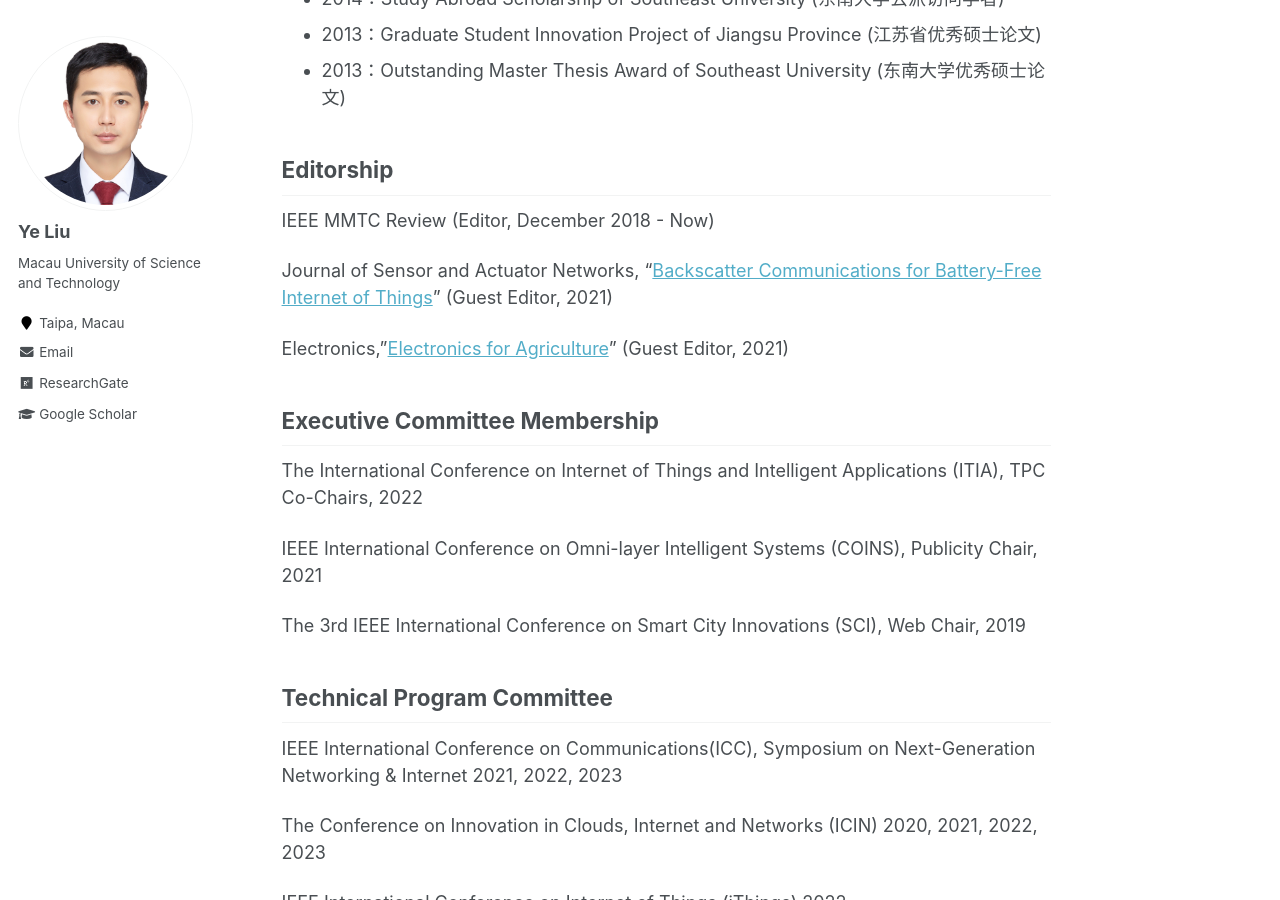
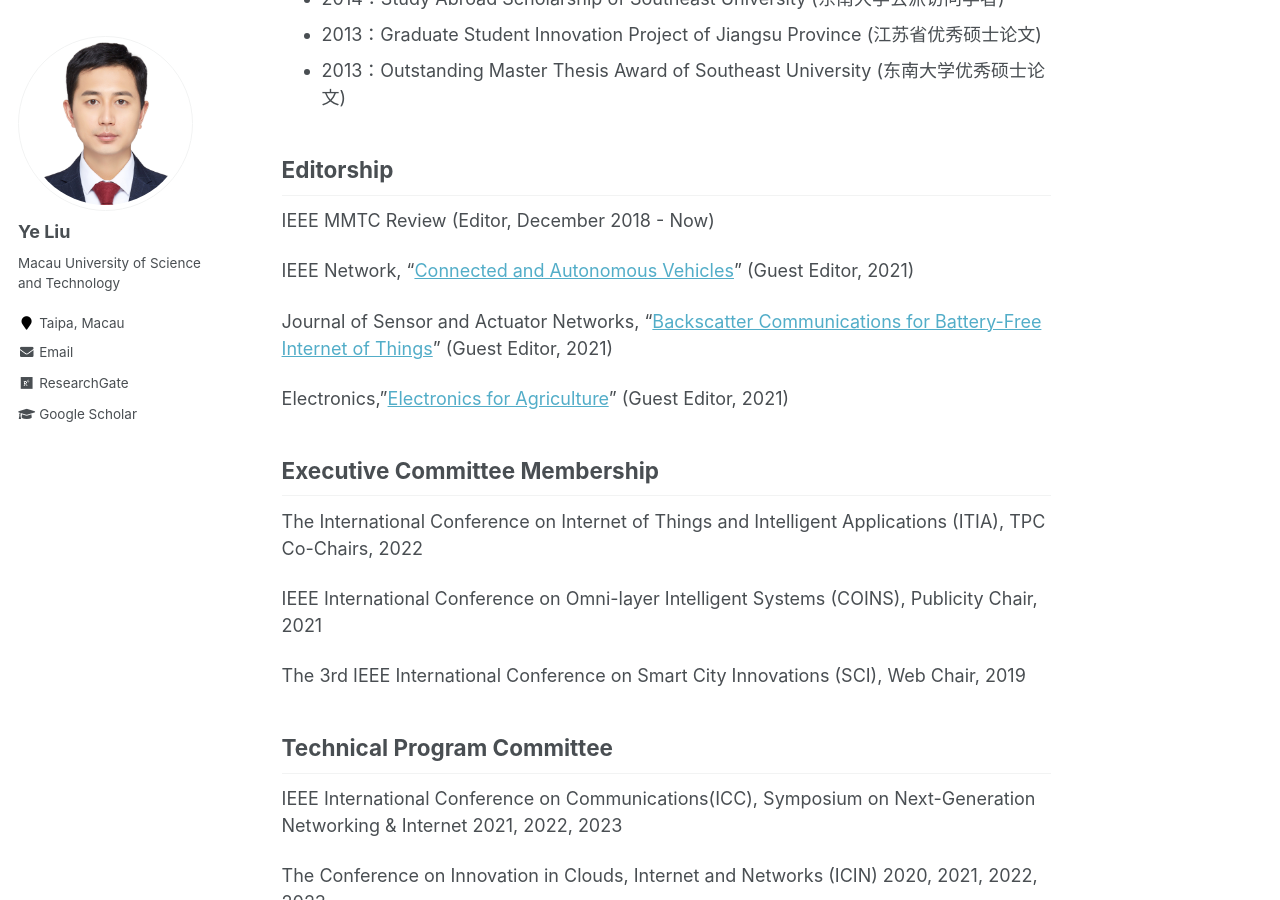
Before and after one commit to ChrisYe-Liu/chrisye-liu.github.io, a Jekyll site: the page built from _pages/professional-activities.md, in a window 1280 px wide and 900 px high, scrolled down 727 px. Built offline with Jekyll 4.4.1, drawn with Linux system fonts in a browser that asks for light colours.

Commit message:
Update professional-activities.md

```diff
--- a/_pages/professional-activities.md
+++ b/_pages/professional-activities.md
@@ -24,6 +24,8 @@ Honors and Awards
 Editorship
 ------
 IEEE MMTC Review (Editor, December 2018 - Now)
+
+IEEE Network, "[Connected and Autonomous Vehicles](https://www.comsoc.org/publications/magazines/ieee-network/cfp/connected-and-autonomous-vehicles)" (Guest Editor, 2021)
 
 Journal of Sensor and Actuator Networks, "[Backscatter Communications for Battery-Free Internet of Things](https://www.mdpi.com/journal/jsan/special_issues/DL254URC47)" (Guest Editor, 2021)
 
```
